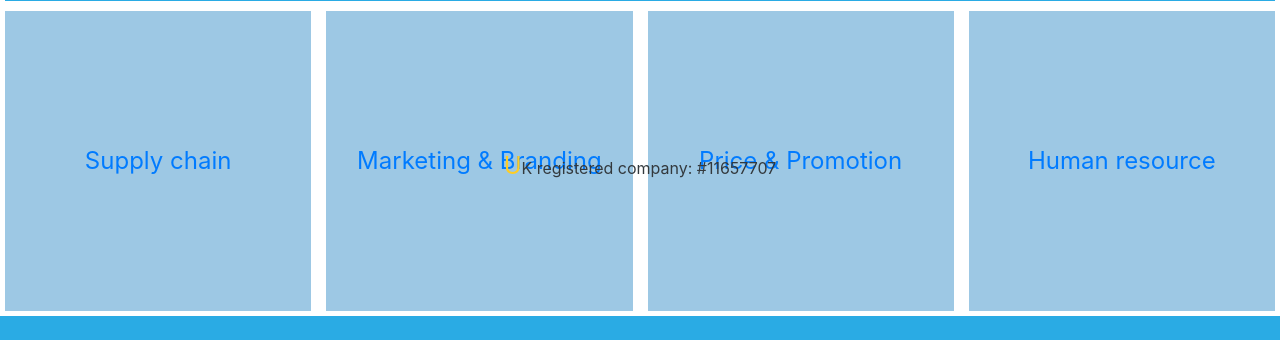
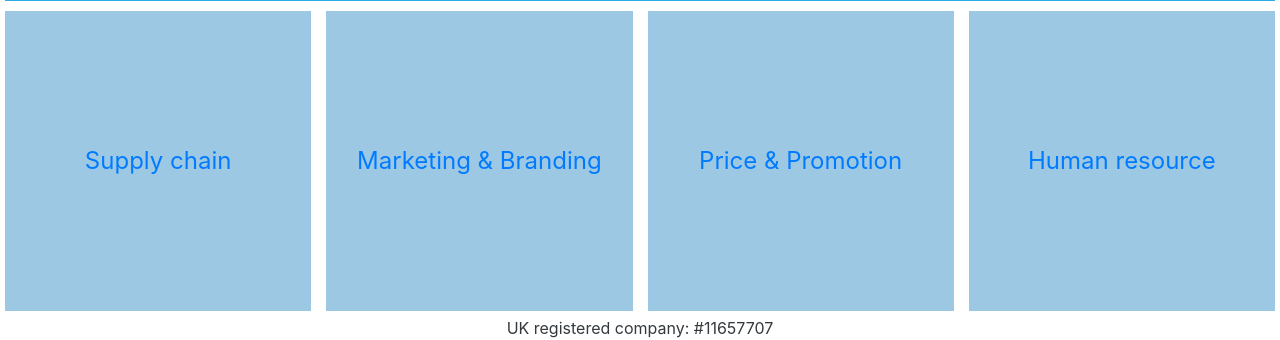
Before and after one commit to animaloftheyear/anatech, a Flask app: page / in a window 1280 px wide. Shown: the part 600-940 px from the top of the page. Before the commit the page ends 916 px from the top, so only its background shows below. Run offline with Flask 2, Linux system fonts and the light colour scheme; some libraries are stand-ins or nearby versions.

Commit message:
corrected footer

```diff
--- a/static/style.css
+++ b/static/style.css
@@ -84,11 +84,10 @@
    }
 
    .footer {
-    position: fixed;
-    left: 0;
+    position: relative;
     bottom: 0;
     width: 100%;
-    color: white;
+    color: #33393D;
     text-align: center;
   }
 
--- a/templates/layout.html
+++ b/templates/layout.html
@@ -24,7 +24,7 @@
             {% block main %}{% endblock %}
         </main>
         <footer class="footer">
-            <p>UK registered company: #11657707</p>
+            UK registered company: #11657707
         </footer>
     </body>
 </html>
```
